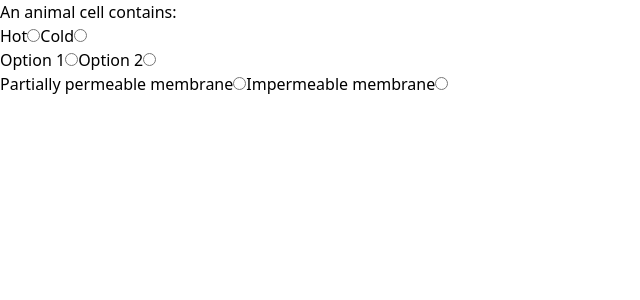
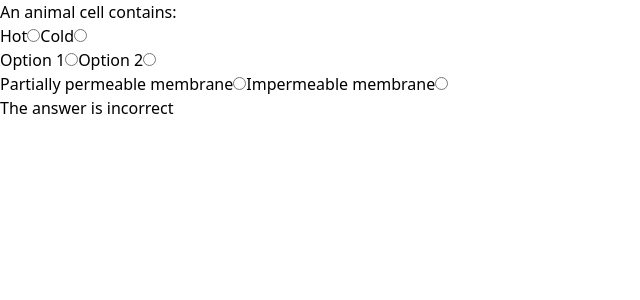
Before and after one commit to VHall1/seneca, a React (Vite) app: page / in a window 1280 px wide. Shown: the top 300 px of the page, without its empty margins (0-640 px from the left). Built offline with nearby package versions, Linux system fonts and the light colour scheme.

Commit message:
add text to indicate if answers are correct or not

```diff
--- a/src/components/QuestionGroup/index.tsx
+++ b/src/components/QuestionGroup/index.tsx
@@ -32,6 +32,7 @@ export function QuestionGroup({ title, questions }: QuestionGroupProps) {
           ))}
         </div>
       ))}
+      <span>The answer is {allCorrect ? "correct!" : "incorrect"}</span>
     </div>
   );
 }
```
